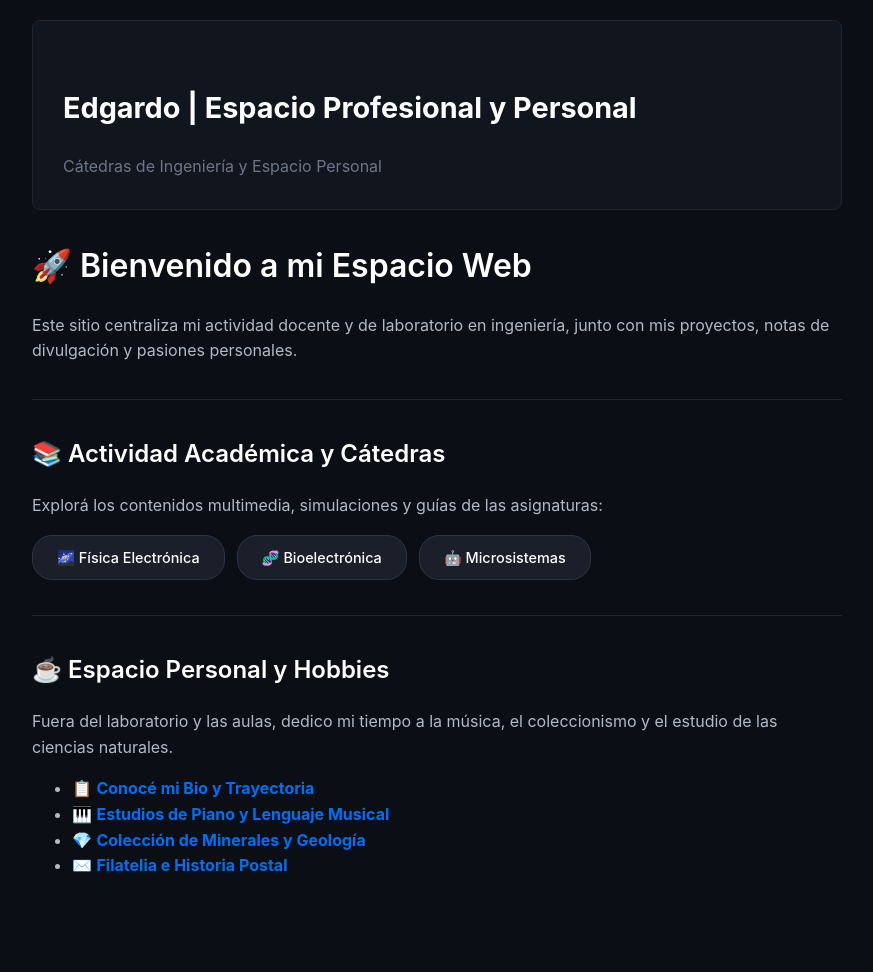
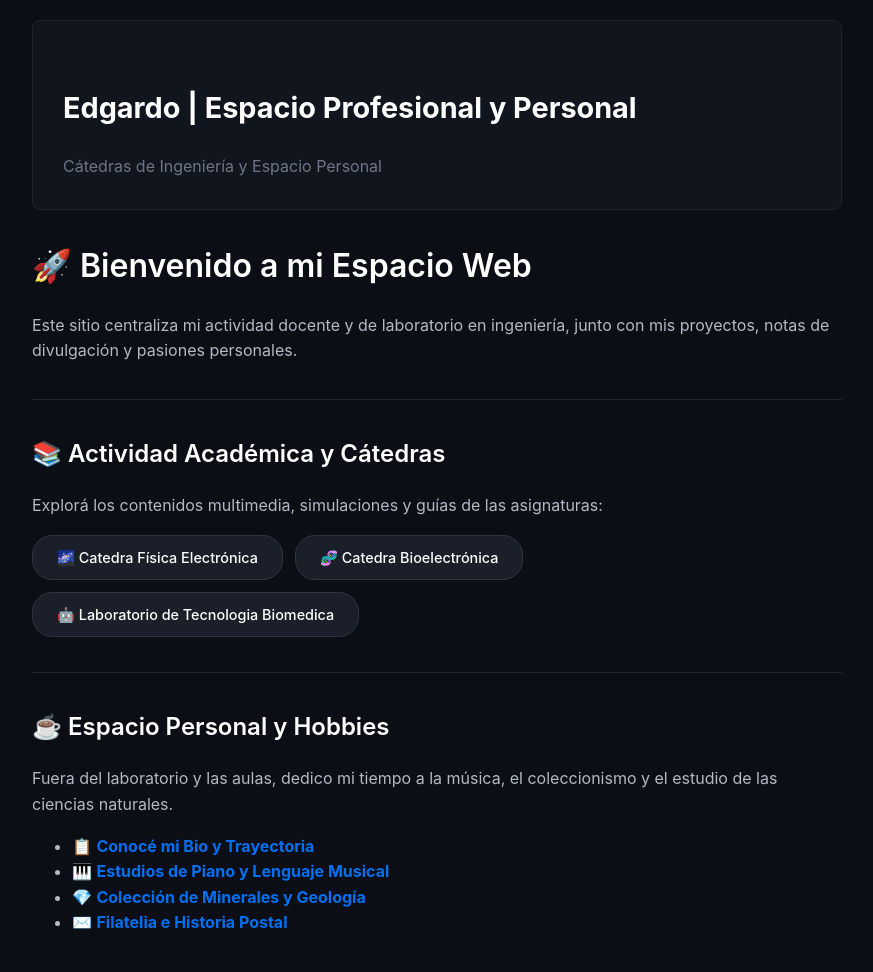
Before and after one commit to porrale/porrale.github.io, a Jekyll site: the page built from index.md, in a window 1280 px wide. Shown: the whole page, without its empty margins (203-1076 px from the left). Built offline with Jekyll 4.4.1, drawn with Linux system fonts in a browser that asks for light colours; before the commit the page ends 915 px from its top, so only the background shows below that.

Commit message:
cambios en index

```diff
--- a/index.md
+++ b/index.md
@@ -16,9 +16,9 @@ Este sitio centraliza mi actividad docente y de laboratorio en ingeniería, junt
 Explorá los contenidos multimedia, simulaciones y guías de las asignaturas:
 
 <div style="display: flex; gap: 12px; flex-wrap: wrap; margin-top: 15px; margin-bottom: 25px;">
-  <a href="./fisica-electronica/" class="btn-materia btn-fisica">🌌 Física Electrónica</a>
-  <a href="./bioelectronica/" class="btn-materia btn-bio">🧬 Bioelectrónica</a>
-  <a href="./microsistemas/" class="btn-materia btn-micro">🤖 Microsistemas</a>
+  <a href="./fisica-electronica/" class="btn-materia btn-fisica">🌌 Catedra Física Electrónica</a>
+  <a href="./bioelectronica/" class="btn-materia btn-bio">🧬 Catedra Bioelectrónica</a>
+  <a href="./ltb/" class="btn-materia btn-micro">🤖 Laboratorio de Tecnologia Biomedica</a>
 </div>
 ---
 
```
